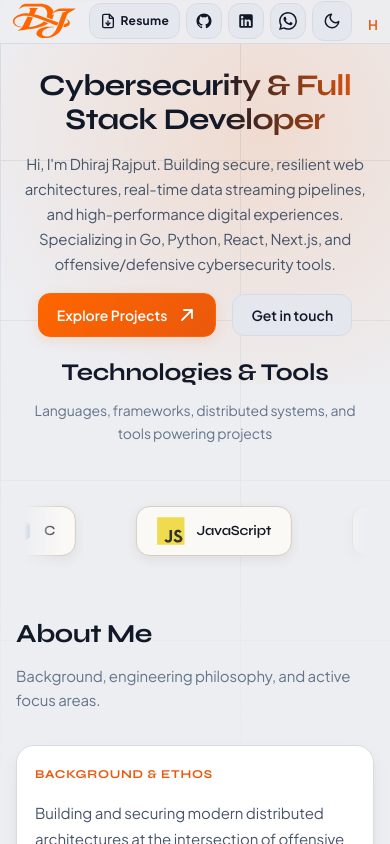
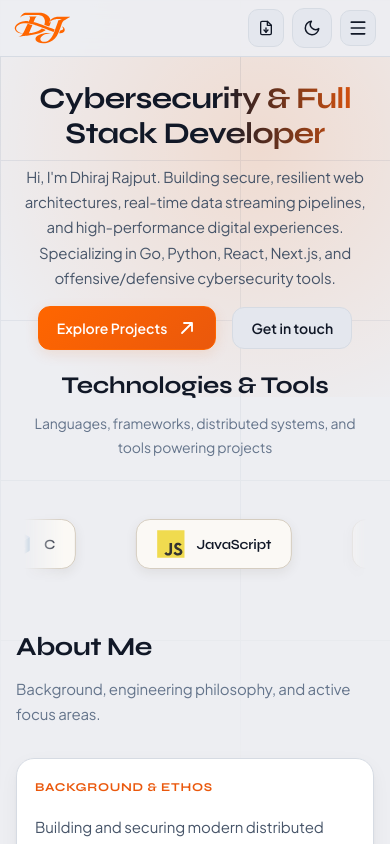
Before and after one commit to dhiraj-rajput/portfolio, a React (Vite) app: page / in a window 390 px wide. Shown: the top 844 px of the page. Built offline with nearby package versions, Linux system fonts and the light colour scheme.

Commit message:
feat: responsive mobile navbar with hamburger drawer and touch targets

```diff
--- a/src/components/Navbar/Navbar.module.css
+++ b/src/components/Navbar/Navbar.module.css
@@ -5,13 +5,13 @@
   width: 100%;
   backdrop-filter: blur(16px);
   -webkit-backdrop-filter: blur(16px);
-  background: rgba(9, 9, 11, 0.85);
+  background: rgba(9, 9, 11, 0.88);
   border-bottom: 1px solid var(--border-subtle);
   transition: background-color 0.25s ease, border-color 0.25s ease;
 }
 
 [data-theme="light"] .wrapper {
-  background: rgba(237, 238, 242, 0.88);
+  background: rgba(237, 238, 242, 0.92);
 }
 
 .inner {
@@ -21,10 +21,11 @@
   display: flex;
   align-items: center;
   justify-content: space-between;
-  gap: 20px;
-  padding: 12px clamp(16px, 3vw, 24px);
+  gap: 16px;
+  padding: 10px clamp(14px, 3vw, 24px);
 }
 
+/* Logo */
 .logo {
   display: flex;
   align-items: center;
@@ -34,31 +35,26 @@
 }
 
 .logo:hover {
-  transform: scale(1.05);
-  opacity: 0.9;
+  transform: scale(1.04);
+  opacity: 0.92;
 }
 
 .logoImg {
-  height: 42px;
+  height: 38px;
   width: auto;
-  max-width: 90px;
+  max-width: 86px;
   display: block;
   object-fit: contain;
 }
 
-.nav {
+/* Desktop Navigation */
+.desktopNav {
   display: flex;
   align-items: center;
-  gap: 20px;
+  gap: clamp(12px, 1.6vw, 22px);
   font-size: 13.5px;
   flex: 1;
   justify-content: center;
-  overflow-x: auto;
-  scrollbar-width: none;
-}
-
-.nav::-webkit-scrollbar {
-  display: none;
 }
 
 .link {
@@ -66,6 +62,7 @@
   transition: color 0.15s ease;
   font-weight: 500;
   text-decoration: none;
+  white-space: nowrap;
 }
 
 .link:hover {
@@ -76,30 +73,32 @@
   color: var(--color-accent);
   font-weight: 600;
   text-decoration: none;
+  white-space: nowrap;
 }
 
+/* Right Actions */
 .rightActions {
   display: flex;
   align-items: center;
-  gap: 10px;
+  gap: 8px;
   flex-shrink: 0;
 }
 
-/* 1. Resume Button - 40px height, 12px radius */
+/* Resume Button */
 .resumeButton {
   display: flex;
   align-items: center;
-  gap: 7px;
-  height: 40px;
-  padding: 0 16px;
-  border-radius: 12px;
+  gap: 6px;
+  height: 38px;
+  padding: 0 14px;
+  border-radius: 10px;
   background: var(--bg-surface-elevated, #161618);
   border: 1.5px solid var(--border-subtle);
   color: var(--text-primary);
   font-family: var(--font-heading);
-  font-size: 13.5px;
+  font-size: 13px;
   font-weight: 700;
-  letter-spacing: 0.3px;
+  letter-spacing: 0.2px;
   transition: all 0.2s ease;
   text-decoration: none;
   flex-shrink: 0;
@@ -110,15 +109,22 @@
   background: var(--color-accent);
   border-color: var(--color-accent);
   color: #ffffff;
-  transform: translateY(-2px);
+  transform: translateY(-1px);
   box-shadow: 0 4px 14px var(--color-accent-subtle);
 }
 
-/* 2. Expandable buttons: GitHub, LinkedIn, WhatsApp (40px square by default, expands on hover) */
+/* Desktop Socials Group */
+.desktopSocials {
+  display: flex;
+  align-items: center;
+  gap: 8px;
+}
+
+/* Expandable social icons on desktop */
 .expandableButton {
-  height: 40px;
-  width: 40px;
-  border-radius: 12px;
+  height: 38px;
+  width: 38px;
+  border-radius: 10px;
   background: var(--bg-surface-elevated, #161618);
   border: 1px solid var(--border-subtle);
   color: var(--text-primary);
@@ -160,12 +166,12 @@
 }
 
 .expandableButton:hover {
-  width: 110px;
+  width: 108px;
   padding: 0 12px;
   background: var(--color-accent-subtle);
   border-color: var(--color-accent);
   color: var(--color-accent);
-  transform: translateY(-2px);
+  transform: translateY(-1px);
   box-shadow: 0 4px 12px var(--color-accent-subtle);
 }
 
@@ -175,9 +181,8 @@
   margin-left: 8px;
 }
 
-/* WhatsApp Specific hover and image styling */
 .whatsappExpandable:hover {
-  width: 124px;
+  width: 120px;
   background: rgba(37, 211, 102, 0.12);
   border-color: #25d366;
   color: #25d366;
@@ -185,59 +190,222 @@
 }
 
 .whatsappExpandable:hover .expandLabel {
-  max-width: 86px;
+  max-width: 84px;
 }
 
-@media (max-width: 1024px) {
-  .inner {
-    flex-wrap: wrap;
-    justify-content: space-between;
+/* Hamburger Menu Button */
+.hamburgerBtn {
+  display: none;
+  align-items: center;
+  justify-content: center;
+  width: 38px;
+  height: 38px;
+  border-radius: 10px;
+  background: var(--bg-surface-elevated, #161618);
+  border: 1px solid var(--border-subtle);
+  color: var(--text-primary);
+  cursor: pointer;
+  transition: all 0.2s ease;
+  flex-shrink: 0;
+}
+
+.hamburgerBtn:hover {
+  background: var(--color-accent-subtle);
+  border-color: var(--color-accent);
+  color: var(--color-accent);
+}
+
+/* Mobile Drawer & Backdrop */
+.mobileBackdrop {
+  position: fixed;
+  inset: 0;
+  top: 59px;
+  background: rgba(0, 0, 0, 0.6);
+  backdrop-filter: blur(8px);
+  -webkit-backdrop-filter: blur(8px);
+  z-index: 49;
+  animation: fadeIn 0.2s ease;
+}
+
+.mobileDrawer {
+  position: absolute;
+  top: 0;
+  left: 0;
+  right: 0;
+  max-height: calc(100vh - 60px);
+  overflow-y: auto;
+  background: var(--bg-canvas, #09090b);
+  border-bottom: 1px solid var(--border-subtle);
+  padding: 16px 20px 28px;
+  display: flex;
+  flex-direction: column;
+  gap: 16px;
+  animation: slideDown 0.25s cubic-bezier(0.16, 1, 0.3, 1);
+  box-shadow: 0 16px 36px rgba(0, 0, 0, 0.5);
+}
+
+[data-theme="light"] .mobileDrawer {
+  background: #edeef2;
+  box-shadow: 0 16px 36px rgba(0, 0, 0, 0.12);
+}
+
+/* Mobile Nav List */
+.mobileNavList {
+  display: flex;
+  flex-direction: column;
+  gap: 4px;
+}
+
+.mobileNavLink {
+  display: flex;
+  align-items: center;
+  justify-content: space-between;
+  padding: 12px 16px;
+  border-radius: 10px;
+  font-family: var(--font-heading);
+  font-size: 15px;
+  font-weight: 600;
+  color: var(--text-secondary);
+  text-decoration: none;
+  transition: all 0.18s ease;
+}
+
+.mobileNavLink:hover {
+  background: var(--bg-surface-elevated);
+  color: var(--text-primary);
+}
+
+.mobileNavLinkActive {
+  background: var(--color-accent-subtle);
+  color: var(--color-accent);
+}
+
+.activeDot {
+  width: 7px;
+  height: 7px;
+  border-radius: 50%;
+  background: var(--color-accent);
+}
+
+.mobileDivider {
+  height: 1px;
+  background: var(--border-subtle);
+  margin: 4px 0;
+}
+
+/* Mobile Drawer Footer */
+.mobileDrawerFooter {
+  display: flex;
+  flex-direction: column;
+  gap: 12px;
+}
+
+.mobileDrawerTitle {
+  font-family: var(--font-heading);
+  font-size: 12px;
+  font-weight: 700;
+  text-transform: uppercase;
+  letter-spacing: 0.8px;
+  color: var(--text-muted);
+}
+
+.mobileSocialGrid {
+  display: grid;
+  grid-template-columns: 1fr 1fr;
+  gap: 10px;
+}
+
+.mobileSocialCard {
+  display: flex;
+  align-items: center;
+  gap: 10px;
+  padding: 11px 14px;
+  border-radius: 10px;
+  background: var(--bg-surface);
+  border: 1px solid var(--border-subtle);
+  color: var(--text-primary);
+  font-family: var(--font-heading);
+  font-size: 13px;
+  font-weight: 600;
+  text-decoration: none;
+  transition: all 0.2s ease;
+}
+
+.mobileSocialCard:hover {
+  border-color: var(--color-accent);
+  color: var(--color-accent);
+  background: var(--color-accent-subtle);
+}
+
+.mobileWhatsappCard:hover {
+  border-color: #25d366;
+  color: #25d366;
+  background: rgba(37, 211, 102, 0.12);
+}
+
+/* Keyframe Animations */
+@keyframes fadeIn {
+  from {
+    opacity: 0;
   }
-
-  .nav {
-    order: 3;
-    width: 100%;
-    justify-content: flex-start;
-    gap: 16px;
-    margin-top: 8px;
-    padding: 6px 4px;
-    -webkit-overflow-scrolling: touch;
+  to {
+    opacity: 1;
   }
 }
 
-@media (max-width: 640px) {
+@keyframes slideDown {
+  from {
+    opacity: 0;
+    transform: translateY(-12px);
+  }
+  to {
+    opacity: 1;
+    transform: translateY(0);
+  }
+}
+
+/* Responsive Breakpoints */
+@media (max-width: 960px) {
+  .desktopNav {
+    display: none;
+  }
+
+  .desktopSocials {
+    display: none;
+  }
+
+  .hamburgerBtn {
+    display: flex;
+  }
+}
+
+@media (max-width: 480px) {
   .inner {
-    padding: 0 clamp(12px, 3vw, 20px);
-    gap: 12px;
+    padding: 8px 14px;
+    gap: 10px;
   }
 
   .logoImg {
+    height: 32px;
+    max-width: 74px;
+  }
+
+  .resumeText {
+    display: none; /* Icon only on ultra compact screens (< 480px) */
+  }
+
+  .resumeButton {
+    padding: 0 10px;
+    width: 36px;
+    justify-content: center;
+  }
+
+  .hamburgerBtn {
+    width: 36px;
     height: 36px;
   }
 
-  .rightActions {
-    gap: 6px;
-  }
-
-  .resumeButton {
-    height: 36px;
-    padding: 0 10px;
-    font-size: 12px;
-    gap: 5px;
-  }
-
-  .expandableButton {
-    height: 36px;
-    width: 36px;
-    padding: 0 8px;
-  }
-
-  .expandableButton:hover {
-    width: 36px; /* Do not expand on mobile touch */
-    padding: 0 8px;
-  }
-
-  .expandableButton:hover .expandLabel {
-    display: none;
+  .mobileSocialGrid {
+    grid-template-columns: 1fr;
   }
 }
--- a/src/components/Navbar/Navbar.tsx
+++ b/src/components/Navbar/Navbar.tsx
@@ -1,4 +1,5 @@
 import { useState, useEffect } from 'react';
+import { Menu, X } from 'lucide-react';
 import { navLinks } from '../../data/navLinks';
 import { ThemeToggle } from '../ThemeToggle/ThemeToggle';
 import { flutterScrollTo } from '../../utils/flutterScroll';
@@ -56,14 +57,30 @@ const ResumeIcon = () => (
   </svg>
 );
 
+const WhatsAppSvg = () => (
+  <svg
+    xmlns="http://www.w3.org/2000/svg"
+    viewBox="0 0 24 24"
+    width="18"
+    height="18"
+    fill="currentColor"
+    aria-hidden="true"
+    className={styles.actionIcon}
+  >
+    <path d="M17.472 14.382c-.297-.149-1.758-.867-2.03-.967-.273-.099-.471-.148-.67.15-.197.297-.767.966-.94 1.164-.173.199-.347.223-.644.075-.297-.15-1.255-.463-2.39-1.475-.883-.788-1.48-1.761-1.653-2.059-.173-.297-.018-.458.13-.606.134-.133.298-.347.446-.52.149-.174.198-.298.298-.497.099-.198.05-.371-.025-.52-.075-.149-.669-1.612-.916-2.207-.242-.579-.487-.5-.669-.51-.173-.008-.371-.01-.57-.01-.198 0-.52.074-.792.372-.272.297-1.04 1.016-1.04 2.479 0 1.462 1.065 2.875 1.213 3.074.149.198 2.096 3.2 5.077 4.487.709.306 1.262.489 1.694.625.712.227 1.36.195 1.871.118.571-.085 1.758-.719 2.006-1.413.248-.694.248-1.289.173-1.413-.074-.124-.272-.198-.57-.347m-5.421 7.403h-.004a9.87 9.87 0 01-5.031-1.378l-.361-.214-3.741.982.998-3.648-.235-.374a9.86 9.86 0 01-1.51-5.26c.001-5.45 4.436-9.884 9.888-9.884 2.64 0 5.122 1.03 6.988 2.898a9.825 9.825 0 012.893 6.994c-.003 5.45-4.437 9.884-9.885 9.884m8.413-18.297A11.815 11.815 0 0012.05 0C5.495 0 .16 5.335.157 11.892c0 2.096.547 4.142 1.588 5.945L.057 24l6.305-1.654a11.882 11.882 0 005.683 1.448h.005c6.554 0 11.89-5.335 11.893-11.893a11.821 11.821 0 00-3.48-8.413Z" />
+  </svg>
+);
+
 /**
- * Sticky top navigation.
- * Action buttons order: Resume -> GitHub -> LinkedIn -> WhatsApp -> Theme Toggle.
- * GitHub, LinkedIn, and WhatsApp smoothly expand on hover.
+ * Responsive top navigation bar with:
+ * - Desktop: horizontal links + expandable action buttons + theme toggle
+ * - Mobile / Tablet: clean single-row header + modern slide-down drawer with full tap targets
  */
 export function Navbar() {
   const [activeSection, setActiveSection] = useState<string>('home');
+  const [mobileMenuOpen, setMobileMenuOpen] = useState<boolean>(false);
 
+  // Active section tracking on scroll
   useEffect(() => {
     const sectionIds = [
       'contact',
@@ -101,11 +118,36 @@ export function Navbar() {
     return () => window.removeEventListener('scroll', handleScroll);
   }, []);
 
+  // Lock body scroll when mobile drawer is open
+  useEffect(() => {
+    if (mobileMenuOpen) {
+      document.body.style.overflow = 'hidden';
+    } else {
+      document.body.style.overflow = '';
+    }
+    return () => {
+      document.body.style.overflow = '';
+    };
+  }, [mobileMenuOpen]);
+
+  // Close mobile drawer on Escape key
+  useEffect(() => {
+    const handleKeyDown = (e: KeyboardEvent) => {
+      if (e.key === 'Escape' && mobileMenuOpen) {
+        setMobileMenuOpen(false);
+      }
+    };
+    window.addEventListener('keydown', handleKeyDown);
+    return () => window.removeEventListener('keydown', handleKeyDown);
+  }, [mobileMenuOpen]);
+
   const handleNavClick = (e: React.MouseEvent<HTMLAnchorElement>, href: string) => {
     if (href.startsWith('#')) {
       e.preventDefault();
       const targetId = href.slice(1);
       setActiveSection(targetId);
+      setMobileMenuOpen(false);
+
       if (targetId === 'home') {
         flutterScrollTo(0);
         return;
@@ -115,8 +157,10 @@ export function Navbar() {
   };
 
   return (
+    <>
       <header className={styles.wrapper}>
         <div className={styles.inner}>
+          {/* Logo */}
           <a
             href="#home"
             onClick={(e) => handleNavClick(e, '#home')}
@@ -126,7 +170,8 @@ export function Navbar() {
             <img src={assetUrl('logo.svg')} alt="DJ Logo" className={styles.logoImg} />
           </a>
 
-        <nav className={styles.nav} aria-label="Main navigation">
+          {/* Desktop Navigation Links */}
+          <nav className={styles.desktopNav} aria-label="Main navigation">
             {navLinks.map((link) => {
               const targetId = link.href.replace(/^#/, '');
               const isActive = activeSection === targetId;
@@ -143,21 +188,24 @@ export function Navbar() {
             })}
           </nav>
 
+          {/* Right Actions */}
           <div className={styles.rightActions}>
-          {/* 1. Resume Button (First in action order) */}
+            {/* Resume Button */}
             <a
               href={assetUrl('Dhiraj_Rajput_Resume.pdf')}
               target="_blank"
               rel="noreferrer"
               className={styles.resumeButton}
-            aria-label="Download Dhiraj Rajput Resume"
-            title="Download Resume"
+              aria-label="Download Resume"
+              title="Download Resume PDF"
             >
               <ResumeIcon />
-            <span>Resume</span>
+              <span className={styles.resumeText}>Resume</span>
             </a>
 
-          {/* 2. GitHub (Expands on hover) */}
+            {/* Desktop-only expandable social icons */}
+            <div className={styles.desktopSocials}>
+              {/* GitHub */}
               <a
                 href="https://github.com/dhiraj-rajput"
                 target="_blank"
@@ -170,7 +218,7 @@ export function Navbar() {
                 <span className={styles.expandLabel}>GitHub</span>
               </a>
 
-          {/* 3. LinkedIn (Expands on hover) */}
+              {/* LinkedIn */}
               <a
                 href="https://linkedin.com/in/dhiraj-rajput-"
                 target="_blank"
@@ -183,7 +231,7 @@ export function Navbar() {
                 <span className={styles.expandLabel}>LinkedIn</span>
               </a>
 
-          {/* 4. WhatsApp (Expands on hover, uses user's downloaded whatsapp.png) */}
+              {/* WhatsApp */}
               <a
                 href="https://wa.me/917972742879"
                 target="_blank"
@@ -192,23 +240,111 @@ export function Navbar() {
                 aria-label="Contact on WhatsApp"
                 title="Chat on WhatsApp"
               >
-            <svg
-              xmlns="http://www.w3.org/2000/svg"
-              viewBox="0 0 24 24"
-              width="20"
-              height="20"
-              fill="currentColor"
-              aria-hidden="true"
-            >
-              <path d="M17.472 14.382c-.297-.149-1.758-.867-2.03-.967-.273-.099-.471-.148-.67.15-.197.297-.767.966-.94 1.164-.173.199-.347.223-.644.075-.297-.15-1.255-.463-2.39-1.475-.883-.788-1.48-1.761-1.653-2.059-.173-.297-.018-.458.13-.606.134-.133.298-.347.446-.52.149-.174.198-.298.298-.497.099-.198.05-.371-.025-.52-.075-.149-.669-1.612-.916-2.207-.242-.579-.487-.5-.669-.51-.173-.008-.371-.01-.57-.01-.198 0-.52.074-.792.372-.272.297-1.04 1.016-1.04 2.479 0 1.462 1.065 2.875 1.213 3.074.149.198 2.096 3.2 5.077 4.487.709.306 1.262.489 1.694.625.712.227 1.36.195 1.871.118.571-.085 1.758-.719 2.006-1.413.248-.694.248-1.289.173-1.413-.074-.124-.272-.198-.57-.347m-5.421 7.403h-.004a9.87 9.87 0 01-5.031-1.378l-.361-.214-3.741.982.998-3.648-.235-.374a9.86 9.86 0 01-1.51-5.26c.001-5.45 4.436-9.884 9.888-9.884 2.64 0 5.122 1.03 6.988 2.898a9.825 9.825 0 012.893 6.994c-.003 5.45-4.437 9.884-9.885 9.884m8.413-18.297A11.815 11.815 0 0012.05 0C5.495 0 .16 5.335.157 11.892c0 2.096.547 4.142 1.588 5.945L.057 24l6.305-1.654a11.882 11.882 0 005.683 1.448h.005c6.554 0 11.89-5.335 11.893-11.893a11.821 11.821 0 00-3.48-8.413Z" />
-            </svg>
+                <WhatsAppSvg />
                 <span className={styles.expandLabel}>WhatsApp</span>
               </a>
+            </div>
 
-          {/* 5. Theme Toggle */}
+            {/* Theme Toggle Button */}
             <ThemeToggle />
+
+            {/* Mobile Hamburger Menu Toggle Button */}
+            <button
+              type="button"
+              className={styles.hamburgerBtn}
+              onClick={() => setMobileMenuOpen((prev) => !prev)}
+              aria-label={mobileMenuOpen ? 'Close menu' : 'Open navigation menu'}
+              aria-expanded={mobileMenuOpen}
+            >
+              {mobileMenuOpen ? <X size={20} /> : <Menu size={20} />}
+            </button>
           </div>
         </div>
       </header>
+
+      {/* Mobile Drawer Overlay */}
+      {mobileMenuOpen && (
+        <div className={styles.mobileBackdrop} onClick={() => setMobileMenuOpen(false)}>
+          <div
+            className={styles.mobileDrawer}
+            onClick={(e) => e.stopPropagation()}
+            role="dialog"
+            aria-modal="true"
+            aria-label="Mobile Navigation"
+          >
+            {/* Mobile Nav Links */}
+            <nav className={styles.mobileNavList}>
+              {navLinks.map((link) => {
+                const targetId = link.href.replace(/^#/, '');
+                const isActive = activeSection === targetId;
+                return (
+                  <a
+                    key={link.label}
+                    href={link.href}
+                    onClick={(e) => handleNavClick(e, link.href)}
+                    className={`${styles.mobileNavLink} ${isActive ? styles.mobileNavLinkActive : ''}`}
+                  >
+                    <span>{link.label}</span>
+                    {isActive && <span className={styles.activeDot} />}
+                  </a>
+                );
+              })}
+            </nav>
+
+            <div className={styles.mobileDivider} />
+
+            {/* Mobile Quick Social & Contact Cards */}
+            <div className={styles.mobileDrawerFooter}>
+              <p className={styles.mobileDrawerTitle}>Get In Touch</p>
+              <div className={styles.mobileSocialGrid}>
+                <a
+                  href="https://github.com/dhiraj-rajput"
+                  target="_blank"
+                  rel="noreferrer"
+                  className={styles.mobileSocialCard}
+                  onClick={() => setMobileMenuOpen(false)}
+                >
+                  <GithubIcon />
+                  <span>GitHub</span>
+                </a>
+
+                <a
+                  href="https://linkedin.com/in/dhiraj-rajput-"
+                  target="_blank"
+                  rel="noreferrer"
+                  className={styles.mobileSocialCard}
+                  onClick={() => setMobileMenuOpen(false)}
+                >
+                  <LinkedinIcon />
+                  <span>LinkedIn</span>
+                </a>
+
+                <a
+                  href="https://wa.me/917972742879"
+                  target="_blank"
+                  rel="noreferrer"
+                  className={`${styles.mobileSocialCard} ${styles.mobileWhatsappCard}`}
+                  onClick={() => setMobileMenuOpen(false)}
+                >
+                  <WhatsAppSvg />
+                  <span>WhatsApp</span>
+                </a>
+
+                <a
+                  href={assetUrl('Dhiraj_Rajput_Resume.pdf')}
+                  target="_blank"
+                  rel="noreferrer"
+                  className={styles.mobileSocialCard}
+                  onClick={() => setMobileMenuOpen(false)}
+                >
+                  <ResumeIcon />
+                  <span>Resume PDF</span>
+                </a>
+              </div>
+            </div>
+          </div>
+        </div>
+      )}
+    </>
   );
 }
```
Lines whose indentation alone changed are shown as unchanged.
